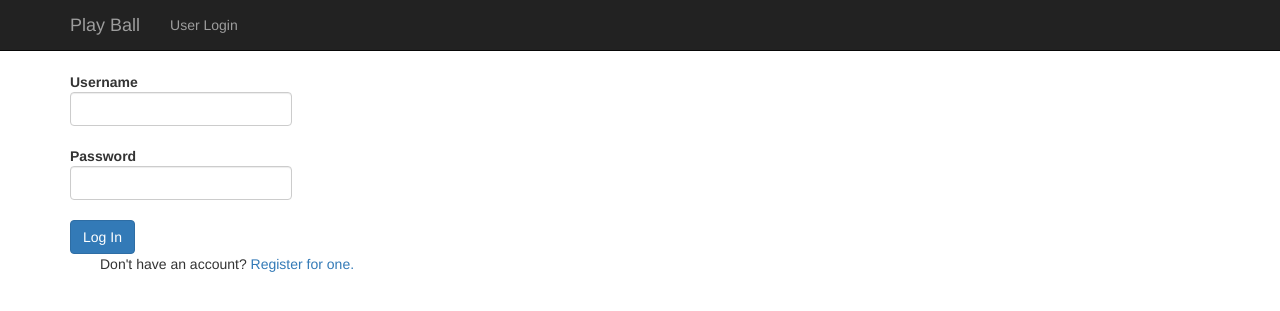
After one commit to msunkist99/2021_play_ball_UI, a Spring Boot app: page /playball/login in a window 1280 px wide. The commit adds this page. Shown: the top 311 px of the page. Run offline with Spring Boot 4, Linux system fonts and the light colour scheme; some libraries are stand-ins or nearby versions.

Commit message:
registration and login working

```diff
--- a/build.gradle
+++ b/build.gradle
@@ -16,9 +16,15 @@ dependencies {
 	implementation 'org.springframework.boot:spring-boot-starter-data-jpa'
 	implementation 'org.springframework.boot:spring-boot-starter-thymeleaf'
 	implementation 'org.springframework.boot:spring-boot-starter-web'
+
+	implementation 'org.springframework.security:spring-security-crypto'
+	implementation 'org.jetbrains:annotations:20.1.0'
+
 	developmentOnly 'org.springframework.boot:spring-boot-devtools'
 	runtimeOnly 'mysql:mysql-connector-java'
 	testImplementation 'org.springframework.boot:spring-boot-starter-test'
+
+	implementation 'org.springframework.boot:spring-boot-starter-validation'
 }
 
 test {
--- /dev/null
+++ b/src/main/java/org/launchcode/play_ball_UI/controllers/AuthenticationController.java
@@ -0,0 +1,127 @@
+package org.launchcode.play_ball_UI.controllers;
+
+import org.launchcode.play_ball_UI.models.User;
+import org.launchcode.play_ball_UI.models.dataTransferObjects.LoginFormDataTransferObject;
+import org.launchcode.play_ball_UI.models.dataTransferObjects.RegisterFormDataTransferObject;
+import org.launchcode.play_ball_UI.models.repositories.UserRepository;
+import org.springframework.beans.factory.annotation.Autowired;
+import org.springframework.stereotype.Controller;
+import org.springframework.ui.Model;
+import org.springframework.validation.Errors;
+import org.springframework.web.bind.annotation.GetMapping;
+import org.springframework.web.bind.annotation.ModelAttribute;
+import org.springframework.web.bind.annotation.PostMapping;
+
+import javax.servlet.http.HttpServletRequest;
+import javax.servlet.http.HttpSession;
+import javax.validation.Valid;
+import java.util.Optional;
+
+@Controller
+public class AuthenticationController {
+
+    @Autowired
+    UserRepository userRepository;
+
+    private static final String userSessionKey = "user";
+
+    // The HttpSession class handles the details of session creation and lookup for us, including generating unique session IDs and session cookies.
+
+    public User getUserFromSession(HttpSession session) {
+        Integer userId = (Integer) session.getAttribute(userSessionKey);
+        if (userId == null) {
+            return null;
+        }
+
+        Optional<User> user = userRepository.findById(userId);
+
+        if (user.isEmpty()) {
+            return null;
+        }
+
+        return user.get();
+    }
+
+    private static void setUserInSession(HttpSession session, User user) {
+        session.setAttribute(userSessionKey, user.getId());
+    }
+
+    @GetMapping("playball/register")
+    public String displayRegistrationForm(Model model) {
+        model.addAttribute(new RegisterFormDataTransferObject());
+        model.addAttribute("title", "Register");
+        return "register";
+    }
+
+    @PostMapping("playball/register")
+    public String processRegistrationForm(@ModelAttribute @Valid RegisterFormDataTransferObject registerFormDataTransferObject,
+                                          Errors errors, HttpServletRequest request,
+                                          Model model) {
+
+        if (errors.hasErrors()) {
+            model.addAttribute("title", "Register");
+            return "register";
+        }
+
+        User existingUser = userRepository.findByUsername(registerFormDataTransferObject.getUsername());
+
+        if (existingUser != null) {
+            errors.rejectValue("username", "username.alreadyexists", "A user with that username already exists");
+            model.addAttribute("title", "Register");
+            return "register";
+        }
+
+        String password = registerFormDataTransferObject.getPassword();
+        String verifyPassword = registerFormDataTransferObject.getVerifyPassword();
+        if (!password.equals(verifyPassword)) {
+            errors.rejectValue("password", "passwords.mismatch", "Passwords do not match");
+            model.addAttribute("title", "Register");
+            return "register";
+        }
+
+        User newUser = new User(registerFormDataTransferObject.getUsername(), registerFormDataTransferObject.getPassword());
+        userRepository.save(newUser);
+        setUserInSession(request.getSession(), newUser);
+
+        return "redirect:";
+    }
+
+    @GetMapping("playball/login")
+    public String displayLoginForm(Model model) {
+        model.addAttribute(new LoginFormDataTransferObject());
+        model.addAttribute("title", "Log In");
+        return "login";
+    }
+
+    @PostMapping("playball/login")
+    public String processLoginForm(@ModelAttribute @Valid LoginFormDataTransferObject loginFormDataTransferObject,
+                                   Errors errors, HttpServletRequest request,
+                                   Model model) {
+
+        if (errors.hasErrors()) {
+            model.addAttribute("title", "Log In");
+            return "login";
+        }
+
+        User theUser = userRepository.findByUsername(loginFormDataTransferObject.getUsername());
+
+        if (theUser == null) {
+            errors.rejectValue("username", "user.invalid", "The given username does not exist");
+            model.addAttribute("title", "Log In");
+            return "login";
+        }
+
+        String password = loginFormDataTransferObject.getPassword();
+
+        if (!theUser.isMatchingPassword(password)) {
+            errors.rejectValue("password", "password.invalid", "Invalid password");
+            model.addAttribute("title", "Log In");
+            return "login";
+        }
+
+        setUserInSession(request.getSession(), theUser);
+
+        return "redirect:query";
+    }
+
+}
--- a/src/main/resources/application.properties
+++ b/src/main/resources/application.properties
@@ -1,4 +1,4 @@
-spring.datasource.url=jdbc:mysql://localhost:3306/java_techjobs_202011
+spring.datasource.url=jdbc:mysql://localhost:3306/play_ball
 spring.datasource.username=java_techjobs_202011
 spring.datasource.password=CodingEvents$99
 
--- a/src/main/resources/static/css/playball.css
+++ b/src/main/resources/static/css/playball.css
@@ -1,5 +1,5 @@
 .leftSide, .rightSide {
-    height: 100vh;
+/*    height: 100vh; */
 }
 
 .leftSide {
@@ -65,10 +65,6 @@ p {
     margin-left: 30px;
 }
 
-.centeredTable {
-    margin-left: auto;
-    margin-right: auto;
-}
 
 div.job-listing {
     border: 1px solid #e4e4e4;
--- /dev/null
+++ b/src/main/resources/templates/login.html
@@ -0,0 +1,43 @@
+<!DOCTYPE html>
+<html lang="en" xmlns:th="http://www.thymeleaf.org/">
+
+<head th:replace="fragments :: head">
+</head>
+
+<body>
+<div  class="navbar navbar-inverse navbar-fixed-top">
+    <div class="container">
+        <div class="navbar-header">
+            <a th:href="@{/playball/query}" class="navbar-brand">Play Ball</a>
+        </div>
+        <div class="navbar-collapse collapse">
+            <ul class="nav navbar-nav">
+                <li><a th:href="@{/playball/login}">User Login</a></li>
+            </ul>
+        </div>
+    </div>
+</div>
+
+<div class="container body-content">
+
+<form method="post">
+    <div class="form-group">
+        <label th:for="username">Username
+            <input class="form-control" th:field="${loginFormDataTransferObject.username}">
+        </label>
+        <p class="error" th:errors="${loginFormDataTransferObject.username}"></p>
+    </div>
+    <div class="form-group">
+        <label>Password
+            <input class="form-control" th:field="${loginFormDataTransferObject.password}" type="password">
+        </label>
+        <p class="error" th:errors="${loginFormDataTransferObject.password}"></p>
+    </div>
+
+    <input type="submit" class="btn btn-primary" value="Log In" />
+</form>
+
+<p>Don't have an account? <a href="/playball/register">Register for one.</a></p>
+</div>
+</body>
+</html>
--- a/src/main/resources/templates/queryGamePlayer.html
+++ b/src/main/resources/templates/queryGamePlayer.html
@@ -42,7 +42,7 @@
 
         <div class="form-group">
             <div class="custom-control custom-radio custom-control-inline">
-                <input type="radio" id="optionGame" name="option" class="custom-control-input" value="game" >
+                <input type="radio" id="optionGame" name="option" class="custom-control-input" value="game" checked="checked" >
                 <label class="custom-control-label" for="optionGame">Find Game</label>
             </div>
             <div class="custom-control custom-radio custom-control-inline">
--- a/src/main/resources/templates/queryYear.html
+++ b/src/main/resources/templates/queryYear.html
@@ -1,6 +1,6 @@
 <!DOCTYPE html>
 <html lang="en" xmlns:th="http://www.thymeleaf.org/">
-<html lang="en" xmlns:th="http://www.thymeleaf.org/">
+
 <head th:replace="fragments :: head">
 </head>
 
```
Also changed, not shown: src/main/java/org/launchcode/play_ball_UI/models/User.java (added, +68 -0 lines), src/main/java/org/launchcode/play_ball_UI/models/dataTransferObjects/LoginFormDataTransferObject.java (added, +34 -0 lines), src/main/java/org/launchcode/play_ball_UI/models/dataTransferObjects/RegisterFormDataTransferObject.java (added, +14 -0 lines), src/main/java/org/launchcode/play_ball_UI/models/repositories/UserRepository.java (added, +9 -0 lines), src/main/resources/templates/game.html (+3 -4 lines), src/main/resources/templates/player.html (+3 -4 lines), src/main/resources/templates/register.html (added, +46 -0 lines).
